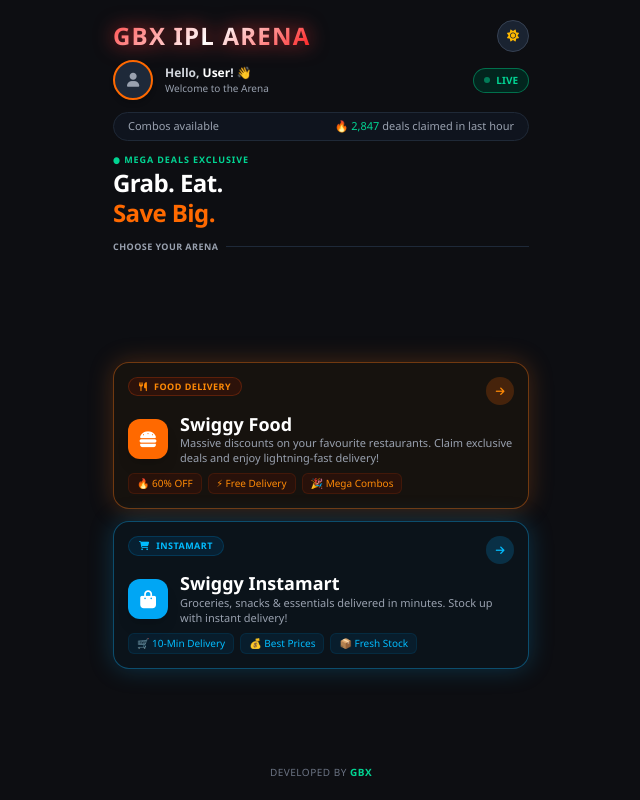
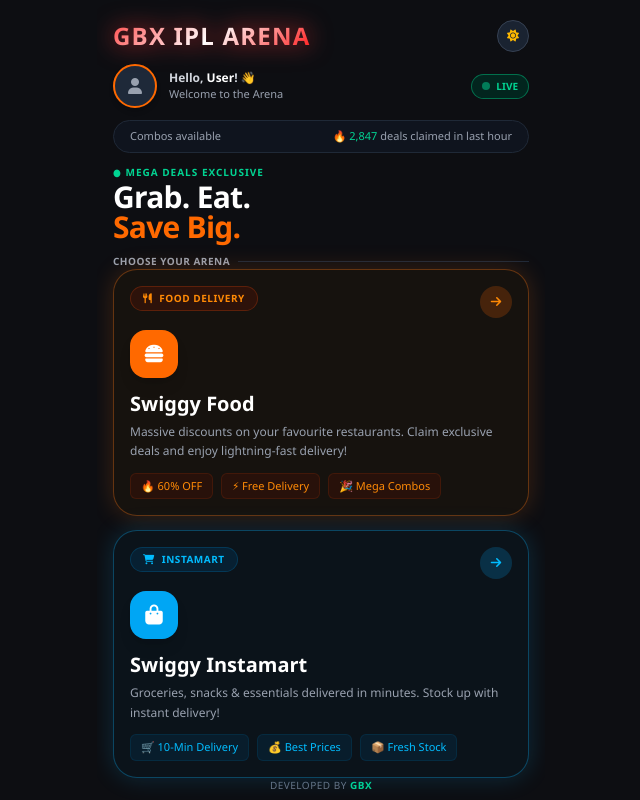
Before and after one commit to rkg26176/Gbxbot, a plain HTML site: page index.html in a window 1280 px wide. Shown: the whole page, without its empty margins (319-959 px from the left). Drawn offline with nearby package versions, Linux system fonts and the light colour scheme; a script that the page names is missing.

Commit message:
index.html

```diff
--- a/index.html
+++ b/index.html
@@ -31,6 +31,11 @@
             --border-divider: #334155;
         }
 
+        html, body {
+            height: 100vh;
+            overflow: hidden;
+        }
+
         body {
             background-color: var(--bg-color);
             color: var(--text-main);
@@ -44,19 +49,19 @@
             background: linear-gradient(135deg, #ff4d4d 0%, #ffffff 50%, #ff1a1a 100%);
             -webkit-background-clip: text;
             -webkit-text-fill-color: transparent;
-            filter: drop-shadow(0 0 10px rgba(255, 51, 51, 0.75));
+            filter: drop-shadow(0 0 12px rgba(255, 51, 51, 0.8));
         }
 
         /* Neon Glow Cards */
         .orange-glow {
-            box-shadow: 0 0 25px rgba(249, 115, 22, 0.25);
-            border: 1px solid rgba(249, 115, 22, 0.4);
+            box-shadow: 0 0 25px rgba(249, 115, 22, 0.2);
+            border: 1px solid rgba(249, 115, 22, 0.35);
             background: var(--card-food-bg);
         }
 
         .blue-glow {
-            box-shadow: 0 0 25px rgba(14, 165, 233, 0.25);
-            border: 1px solid rgba(14, 165, 233, 0.4);
+            box-shadow: 0 0 25px rgba(14, 165, 233, 0.2);
+            border: 1px solid rgba(14, 165, 233, 0.35);
             background: var(--card-insta-bg);
         }
 
@@ -66,14 +71,12 @@
         }
     </style>
 </head>
-<body class="p-4 max-w-md mx-auto h-screen flex flex-col justify-between overflow-hidden select-none">
+<body class="p-4 max-w-md mx-auto flex flex-col justify-between select-none">
 
-    <div class="flex flex-col h-full justify-between">
-
-        <!-- TOP SECTION: HEADER & USER PROFILE -->
-        <div>
+    <!-- TOP SECTION: HEADER & HERO TEXT -->
+    <div class="flex flex-col gap-3">
         <!-- BRAND TITLE AT THE VERY TOP -->
-            <div class="flex items-center justify-between mt-1 mb-2">
+        <div class="flex items-center justify-between pt-1">
             <h1 class="brand-neon-title text-2xl font-black tracking-wider uppercase">GBX IPL ARENA</h1>
 
             <!-- Day / Night Toggle -->
@@ -83,108 +86,101 @@
         </div>
 
         <!-- USER PROFILE & GREETING HEADER -->
-            <header class="flex items-center justify-between mb-3">
+        <header class="flex items-center justify-between">
             <div class="flex items-center gap-3">
                 <!-- User Profile Picture -->
-                    <div class="w-10 h-10 rounded-full border-2 border-orange-500 overflow-hidden bg-gray-800 flex items-center justify-center shrink-0 shadow-md">
+                <div class="w-11 h-11 rounded-full border-2 border-orange-500 overflow-hidden bg-gray-800 flex items-center justify-center shrink-0 shadow-md">
                     <img id="user-dp" src="https://via.placeholder.com/150" alt="DP" class="w-full h-full object-cover hidden">
-                        <i id="dp-fallback" class="fa-solid fa-user text-gray-400 text-sm"></i>
+                    <i id="dp-fallback" class="fa-solid fa-user text-gray-400 text-base"></i>
                 </div>
                 <div>
                     <!-- Dynamic Greeting & Name -->
                     <h2 class="text-xs font-semibold text-gray-300"><span id="greeting">Hello</span>, <span id="user-name" class="text-white font-bold">User</span>! 👋</h2>
-                        <p class="text-[10px] text-gray-400">Welcome to the Arena</p>
+                    <p class="text-[11px] text-gray-400">Welcome to the Arena</p>
                 </div>
             </div>
             <!-- Live Indicator -->
             <span class="bg-emerald-950/80 text-emerald-400 text-[10px] px-2.5 py-1 rounded-full border border-emerald-500/50 font-bold flex items-center gap-1.5">
-                    <span class="w-1.5 h-1.5 rounded-full bg-emerald-400 animate-pulse"></span> LIVE
+                <span class="w-2 h-2 rounded-full bg-emerald-400 animate-pulse"></span> LIVE
             </span>
         </header>
 
         <!-- LIVE STATS BANNER -->
-            <div class="stats-banner border border-gray-800/60 rounded-full px-3.5 py-1.5 flex items-center justify-between text-xs mb-3">
+        <div class="stats-banner border border-gray-800/60 rounded-full px-4 py-2 flex items-center justify-between text-xs">
             <span class="text-gray-400 text-[11px]">Combos available</span>
             <span class="text-emerald-400 font-medium text-[11px]">🔥 2,847 <span class="text-gray-400">deals claimed in last hour</span></span>
         </div>
 
         <!-- MAIN HERO TITLE -->
-            <div class="mb-3">
-                <p class="text-[9px] tracking-widest text-emerald-400 font-bold uppercase mb-0.5">● MEGA DEALS EXCLUSIVE</p>
-                <h1 class="text-2xl font-extrabold tracking-tight leading-tight">Grab. Eat.<br><span class="text-orange-500">Save Big.</span></h1>
+        <div>
+            <p class="text-[10px] tracking-widest text-emerald-400 font-bold uppercase mb-0.5">● MEGA DEALS EXCLUSIVE</p>
+            <h1 class="text-3xl font-extrabold tracking-tight leading-none">Grab. Eat.<br><span class="text-orange-500">Save Big.</span></h1>
         </div>
 
         <!-- SECTION DIVIDER -->
-            <div class="flex items-center gap-2 mb-3">
-                <span class="text-[9px] font-bold tracking-wider text-gray-400 uppercase">CHOOSE YOUR ARENA</span>
+        <div class="flex items-center gap-2">
+            <span class="text-[10px] font-bold tracking-wider text-gray-400 uppercase">CHOOSE YOUR ARENA</span>
             <div class="h-[1px] bg-gray-800 flex-grow"></div>
         </div>
     </div>
 
-        <!-- MAIN CARDS CONTAINER (Compact Fit for Single Page) -->
-        <main class="space-y-3 my-auto">
+    <!-- MAIN CARDS CONTAINER -->
+    <main class="flex flex-col gap-3.5 my-auto">
         <!-- SWIGGY FOOD CARD -->
-            <div onclick="openSwiggyLink()" class="orange-glow rounded-2xl p-3.5 relative overflow-hidden cursor-pointer active:scale-[0.98] transition-transform duration-100">
-                <div class="flex justify-between items-start mb-2">
-                    <span class="bg-orange-950/50 text-orange-400 text-[9px] px-2.5 py-0.5 rounded-full border border-orange-900/60 font-bold uppercase tracking-wider">
+        <div onclick="openSwiggyLink()" class="orange-glow rounded-3xl p-4 relative overflow-hidden cursor-pointer active:scale-[0.98] transition-transform duration-100">
+            <div class="flex justify-between items-start mb-3">
+                <span class="bg-orange-950/50 text-orange-400 text-[10px] px-3 py-1 rounded-full border border-orange-900/60 font-bold uppercase tracking-wider">
                     <i class="fa-solid fa-utensils mr-1"></i> FOOD DELIVERY
                 </span>
-                    <button class="w-7 h-7 rounded-full bg-orange-500/20 text-orange-400 flex items-center justify-center pointer-events-none">
-                        <i class="fa-solid fa-arrow-right text-[10px]"></i>
+                <button class="w-8 h-8 rounded-full bg-orange-500/20 text-orange-400 flex items-center justify-center pointer-events-none">
+                    <i class="fa-solid fa-arrow-right text-xs"></i>
                 </button>
             </div>
 
-                <div class="flex items-center gap-3 mb-2">
-                    <div class="w-10 h-10 bg-orange-500 rounded-xl flex items-center justify-center text-white text-lg shadow-lg shrink-0">
+            <div class="w-12 h-12 bg-orange-500 rounded-2xl flex items-center justify-center text-white text-xl shadow-lg mb-3">
                 <i class="fa-solid fa-hamburger"></i>
             </div>
-                    <div>
-                        <h3 class="text-lg font-bold leading-tight">Swiggy Food</h3>
-                        <p class="text-[11px] text-gray-400 leading-snug line-clamp-2">Massive discounts on your favourite restaurants. Claim exclusive deals and enjoy lightning-fast delivery!</p>
-                    </div>
-                </div>
 
-                <div class="flex flex-wrap gap-1.5 text-[10px]">
-                    <span class="bg-orange-950/40 text-orange-400 px-2 py-0.5 rounded-md border border-orange-900/30">🔥 60% OFF</span>
-                    <span class="bg-orange-950/40 text-orange-400 px-2 py-0.5 rounded-md border border-orange-900/30">⚡ Free Delivery</span>
-                    <span class="bg-orange-950/40 text-orange-400 px-2 py-0.5 rounded-md border border-orange-900/30">🎉 Mega Combos</span>
+            <h3 class="text-xl font-bold mb-1">Swiggy Food</h3>
+            <p class="text-xs text-gray-400 leading-relaxed mb-3">Massive discounts on your favourite restaurants. Claim exclusive deals and enjoy lightning-fast delivery!</p>
+
+            <div class="flex flex-wrap gap-2 text-[11px]">
+                <span class="bg-orange-950/40 text-orange-400 px-2.5 py-1 rounded-md border border-orange-900/30">🔥 60% OFF</span>
+                <span class="bg-orange-950/40 text-orange-400 px-2.5 py-1 rounded-md border border-orange-900/30">⚡ Free Delivery</span>
+                <span class="bg-orange-950/40 text-orange-400 px-2.5 py-1 rounded-md border border-orange-900/30">🎉 Mega Combos</span>
             </div>
         </div>
 
         <!-- INSTAMART CARD -->
-            <div onclick="openInstamartLink()" class="blue-glow rounded-2xl p-3.5 relative overflow-hidden cursor-pointer active:scale-[0.98] transition-transform duration-100">
-                <div class="flex justify-between items-start mb-2">
-                    <span class="bg-sky-950/50 text-sky-400 text-[9px] px-2.5 py-0.5 rounded-full border border-sky-900/60 font-bold uppercase tracking-wider">
+        <div onclick="openInstamartLink()" class="blue-glow rounded-3xl p-4 relative overflow-hidden cursor-pointer active:scale-[0.98] transition-transform duration-100">
+            <div class="flex justify-between items-start mb-3">
+                <span class="bg-sky-950/50 text-sky-400 text-[10px] px-3 py-1 rounded-full border border-sky-900/60 font-bold uppercase tracking-wider">
                     <i class="fa-solid fa-shopping-cart mr-1"></i> INSTAMART
                 </span>
-                    <button class="w-7 h-7 rounded-full bg-sky-500/20 text-sky-400 flex items-center justify-center pointer-events-none">
-                        <i class="fa-solid fa-arrow-right text-[10px]"></i>
+                <button class="w-8 h-8 rounded-full bg-sky-500/20 text-sky-400 flex items-center justify-center pointer-events-none">
+                    <i class="fa-solid fa-arrow-right text-xs"></i>
                 </button>
             </div>
 
-                <div class="flex items-center gap-3 mb-2">
-                    <div class="w-10 h-10 bg-sky-500 rounded-xl flex items-center justify-center text-white text-lg shadow-lg shrink-0">
+            <div class="w-12 h-12 bg-sky-500 rounded-2xl flex items-center justify-center text-white text-xl shadow-lg mb-3">
                 <i class="fa-solid fa-shopping-bag"></i>
             </div>
-                    <div>
-                        <h3 class="text-lg font-bold leading-tight">Swiggy Instamart</h3>
-                        <p class="text-[11px] text-gray-400 leading-snug line-clamp-2">Groceries, snacks & essentials delivered in minutes. Stock up with instant delivery!</p>
-                    </div>
-                </div>
 
-                <div class="flex flex-wrap gap-1.5 text-[10px]">
-                    <span class="bg-sky-950/40 text-sky-400 px-2 py-0.5 rounded-md border border-sky-900/30">🛒 10-Min Delivery</span>
-                    <span class="bg-sky-950/40 text-sky-400 px-2 py-0.5 rounded-md border border-sky-900/30">💰 Best Prices</span>
-                    <span class="bg-sky-950/40 text-sky-400 px-2 py-0.5 rounded-md border border-sky-900/30">📦 Fresh Stock</span>
+            <h3 class="text-xl font-bold mb-1">Swiggy Instamart</h3>
+            <p class="text-xs text-gray-400 leading-relaxed mb-3">Groceries, snacks & essentials delivered in minutes. Stock up with instant delivery!</p>
+
+            <div class="flex flex-wrap gap-2 text-[11px]">
+                <span class="bg-sky-950/40 text-sky-400 px-2.5 py-1 rounded-md border border-sky-900/30">🛒 10-Min Delivery</span>
+                <span class="bg-sky-950/40 text-sky-400 px-2.5 py-1 rounded-md border border-sky-900/30">💰 Best Prices</span>
+                <span class="bg-sky-950/40 text-sky-400 px-2.5 py-1 rounded-md border border-sky-900/30">📦 Fresh Stock</span>
             </div>
         </div>
     </main>
 
     <!-- FOOTER CREDITS -->
-        <footer class="text-center text-[10px] text-gray-500 tracking-wider uppercase mb-1">
+    <footer class="text-center text-[10px] text-gray-500 tracking-wider uppercase pb-1">
         DEVELOPED BY <span class="text-emerald-400 font-bold">GBX</span>
     </footer>
-    </div>
 
     <script>
         // Initialize Telegram WebApp
```
Lines whose indentation alone changed are shown as unchanged.
